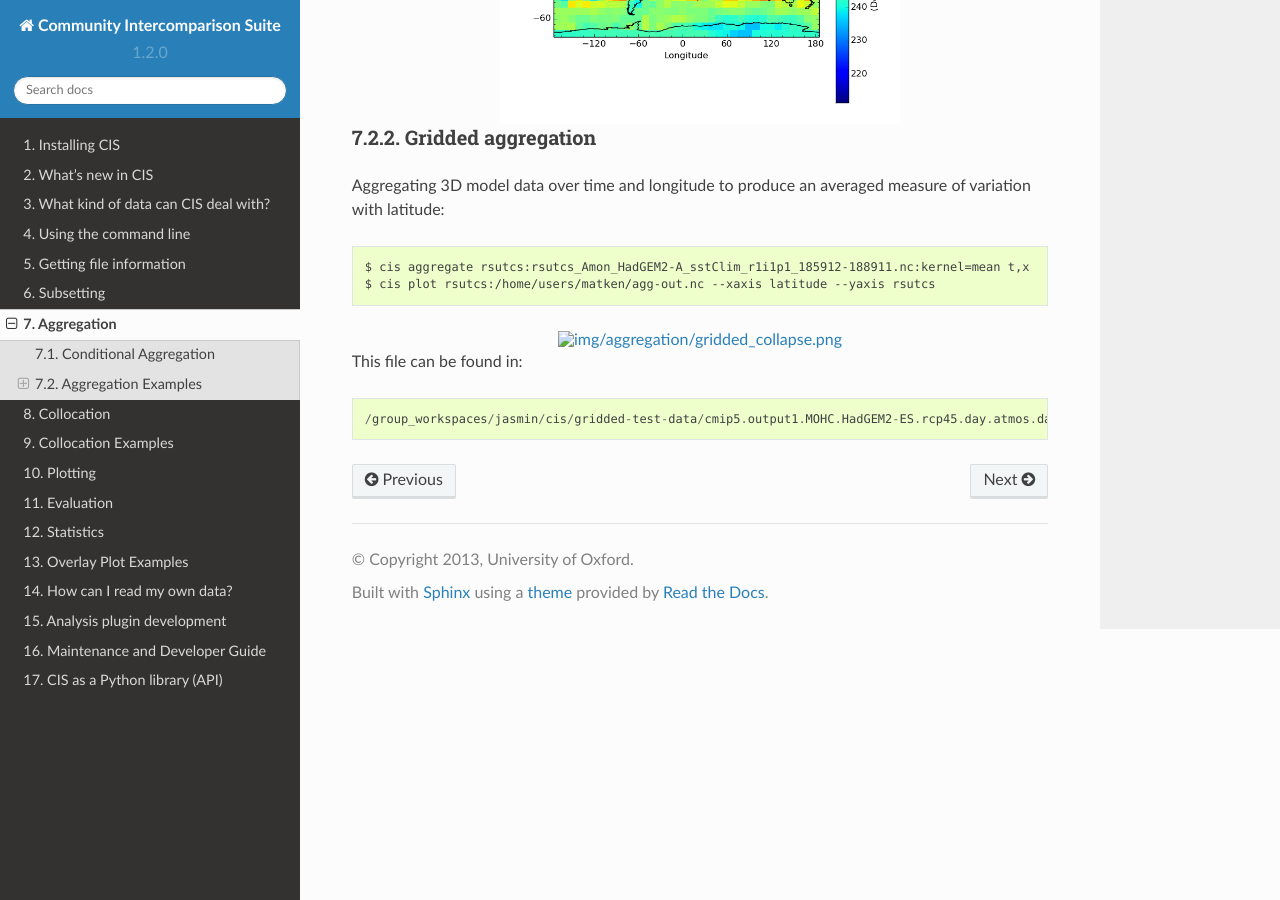
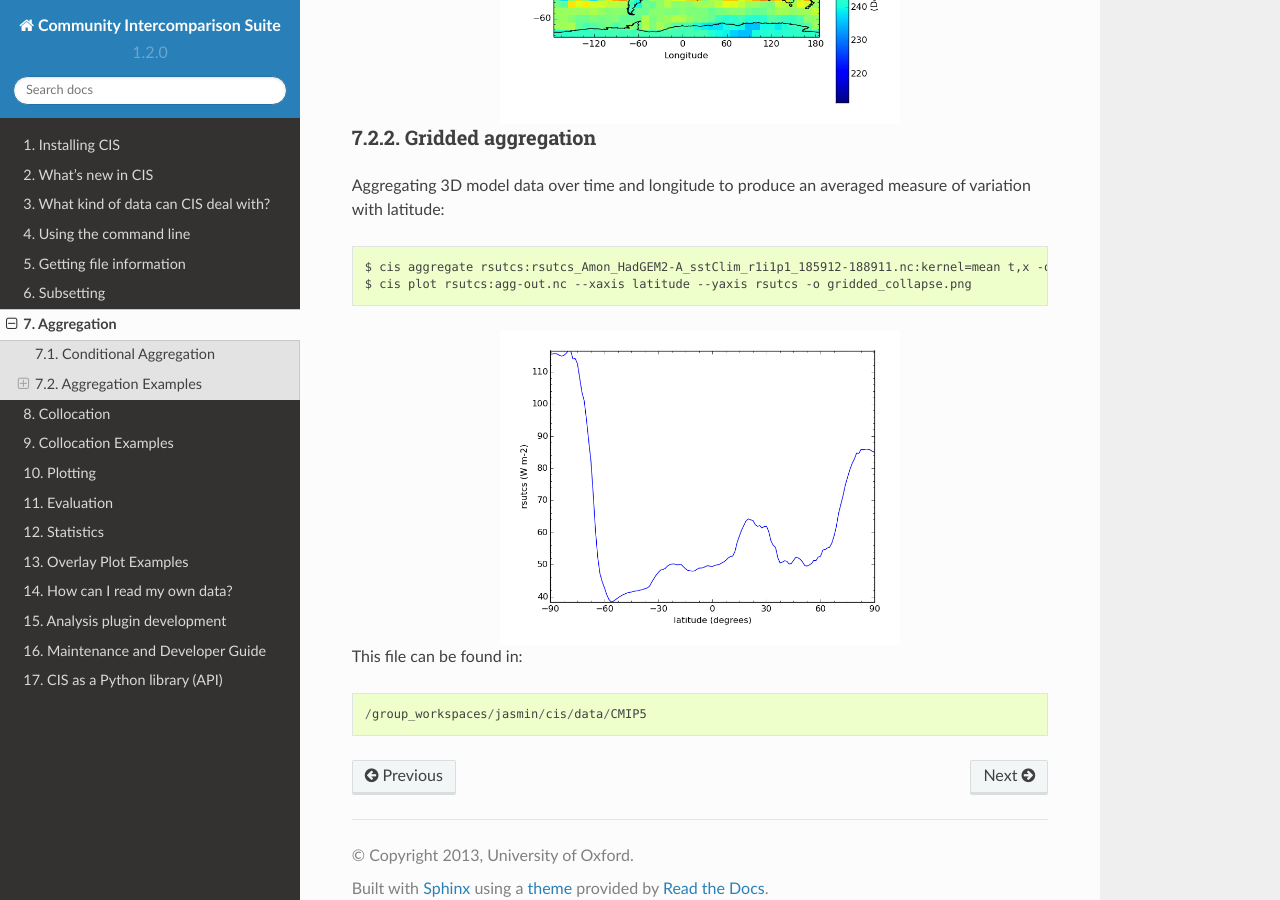
Before and after one commit to cedadev/cis, a Sphinx documentation site: the page built from doc/aggregation.rst, in a window 1280 px wide and 900 px high, scrolled down 7929 px. Built offline with Sphinx 7.4.7 and the Read the Docs theme 2.0.0, drawn with Linux system fonts in a browser that asks for light colours.

Commit message:
Added a missing aggregation plot, and updated the description.

```diff
--- a/doc/aggregation.rst
+++ b/doc/aggregation.rst
@@ -223,8 +223,8 @@ Gridded aggregation
 
 Aggregating 3D model data over time and longitude to produce an averaged measure of variation with latitude::
 
-  $ cis aggregate rsutcs:rsutcs_Amon_HadGEM2-A_sstClim_r1i1p1_185912-188911.nc:kernel=mean t,x
-  $ cis plot rsutcs:/home/users/matken/agg-out.nc --xaxis latitude --yaxis rsutcs
+  $ cis aggregate rsutcs:rsutcs_Amon_HadGEM2-A_sstClim_r1i1p1_185912-188911.nc:kernel=mean t,x -o agg-out.nc
+  $ cis plot rsutcs:agg-out.nc --xaxis latitude --yaxis rsutcs -o gridded_collapse.png
 
 .. figure:: img/aggregation/gridded_collapse.png
    :width: 400px
@@ -232,4 +232,4 @@ Aggregating 3D model data over time and longitude to produce an averaged measure
 
 This file can be found in::
 
-  /group_workspaces/jasmin/cis/gridded-test-data/cmip5.output1.MOHC.HadGEM2-ES.rcp45.day.atmos.day.r1i1p1.v20111128
+  /group_workspaces/jasmin/cis/data/CMIP5
```
Also changed, not shown: doc/img/aggregation/gridded_collapse.png (added).
